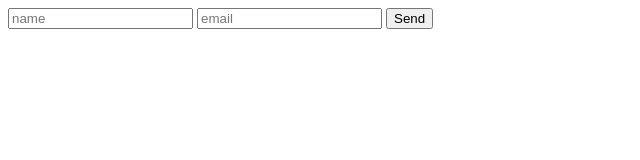
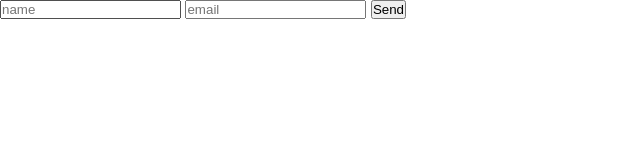
Before and after one commit to arishayreddy/test1, a plain HTML site: page index.html in a window 1280 px wide. Shown: the whole page, without its empty margins (0-640 px from the left). Drawn offline with Linux system fonts and the light colour scheme.

Commit message:
Update index.html

```diff
--- a/index.html
+++ b/index.html
@@ -1,4 +1,5 @@
 <!DOCTYPE html>
+<link rel="stylesheet" href="main1.css">
 <html lang="en">
   <body>
 <head>
```
